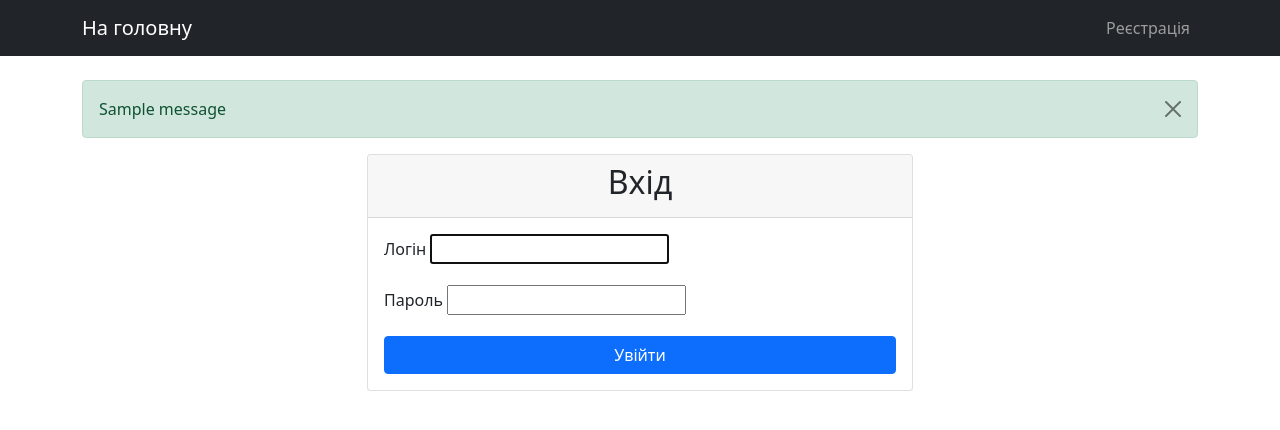
After one commit to MISHA-ITS/DjangoTestProject, a Django app: page /login/ in a window 1280 px wide. The commit adds this page. Shown: the top 430 px of the page. Run offline with Django 5.2, Linux system fonts and the light colour scheme; tables that the repository leaves empty hold one stand-in row (values such as "Sample post"); one stand-in notice (Sample message) is shown.

Commit message:
Create login-form

```diff
--- a/cats/mysite/urls.py
+++ b/cats/mysite/urls.py
@@ -19,9 +19,13 @@ from django.urls import path, include
 from . import views
 from django.conf import settings
 from django.conf.urls.static import static
+from django.contrib.auth.views import LogoutView
+from users.views import CustomLoginView
 
 urlpatterns = [
     path('users/', include('users.urls')),
     path('admin/', admin.site.urls),
     path("", views.home, name="home"),
+    path('login/', CustomLoginView.as_view(), name='users:login'),
+    path('logout/', LogoutView.as_view(), name='logout'),
 ] + static(settings.MEDIA_URL, document_root=settings.MEDIA_ROOT)
--- /dev/null
+++ b/cats/templates/login.html
@@ -0,0 +1,99 @@
+<!DOCTYPE html>
+<html lang="uk">
+<head>
+    <meta charset="UTF-8">
+    <meta name="viewport" content="width=device-width, initial-scale=1.0">
+    <title>Вхід - Каталог тварин</title>
+    <link href="https://cdn.jsdelivr.net/npm/bootstrap@5.1.3/dist/css/bootstrap.min.css" rel="stylesheet">
+</head>
+<body>
+
+<nav class="navbar navbar-expand-lg navbar-dark bg-dark">
+    <div class="container">
+        <a class="navbar-brand" href="{% url 'home' %}">На головну</a>
+        <button class="navbar-toggler" type="button" data-bs-toggle="collapse" data-bs-target="#navbarNav">
+            <span class="navbar-toggler-icon"></span>
+        </button>
+        <div class="collapse navbar-collapse" id="navbarNav">
+            <ul class="navbar-nav ms-auto">
+                {% if user.is_authenticated %}
+                    <li class="nav-item d-flex align-items-center">
+                        {% if user.image %}
+                            <img src="/media/{{ user.image }}"
+                                 class="rounded-circle me-2"
+                                 alt="{{ user.username }}"
+                                 style="width: 40px; height: 40px; object-fit: cover;">
+                        {% endif %}
+                        <span class="text-white me-3">{{ user.first_name }}</span>
+                    </li>
+                    <li class="nav-item">
+                        <a class="nav-link" href="{% url 'logout' %}">Вийти</a>
+                    </li>
+                {% else %}
+                    <li class="nav-item">
+                        <a class="nav-link" href="{% url 'users:register' %}">Реєстрація</a>
+                    </li>
+                {% endif %}
+            </ul>
+        </div>
+    </div>
+</nav>
+
+<main class="py-4">
+    <div class="container">
+        {% if messages %}
+            {% for message in messages %}
+                <div class="alert alert-{{ message.tags }} alert-dismissible fade show" role="alert">
+                    {{ message }}
+                    <button type="button" class="btn-close" data-bs-dismiss="alert" aria-label="Close"></button>
+                </div>
+            {% endfor %}
+        {% endif %}
+
+        <div class="row justify-content-center">
+            <div class="col-md-6">
+                <div class="card">
+                    <div class="card-header">
+                        <h2 class="text-center">Вхід</h2>
+                    </div>
+                    <div class="card-body">
+                        <form method="post">
+                            {% csrf_token %}
+
+                            {% if form.errors %}
+                            <div class="alert alert-danger">
+                                Невірне ім’я користувача або пароль
+                            </div>
+                            {% endif %}
+
+                            <div class="mb-3">
+                                <label for="username" class="form-label">Логін</label>
+                                {{ form.username }}
+                                {% if form.username.errors %}
+                                    <div class="text-danger">{{ form.username.errors }}</div>
+                                {% endif %}
+                            </div>
+
+                            <div class="mb-3">
+                                <label for="password" class="form-label">Пароль</label>
+                                {{ form.password }}
+                                {% if form.password1.errors %}
+                                    <div class="text-danger">{{ form.password1.errors }}</div>
+                                {% endif %}
+                            </div>
+
+                            <div class="d-grid">
+                                <button type="submit" class="btn btn-primary">Увійти</button>
+                            </div>
+                        </form>
+                    </div>
+                </div>
+            </div>
+        </div>
+
+    </div>
+</main>
+
+<script src="https://cdn.jsdelivr.net/npm/bootstrap@5.1.3/dist/js/bootstrap.bundle.min.js"></script>
+</body>
+</html>
--- a/cats/users/urls.py
+++ b/cats/users/urls.py
@@ -1,9 +1,12 @@
 from django.urls import path
 from . import views
+from django.contrib.auth import views as auth_views
 
 app_name = 'users'
 
 urlpatterns = [
     path('', views.index, name='index'),
     path('register/', views.register, name='register'),
+    path('login/', views.CustomLoginView.as_view(), name='login'),
+    path('logout/', auth_views.LogoutView.as_view(), name='logout'),
 ]
--- a/cats/users/views.py
+++ b/cats/users/views.py
@@ -3,6 +3,7 @@ from .utils import optimize_image
 from .forms import CustomUserCreationForm
 from django.contrib import messages
 from .models import CustomUser
+from django.contrib.auth.views import LoginView
 
 # Create your views here.
 def register(request):
@@ -34,3 +35,6 @@ def register(request):
 def index(request):
     users = CustomUser.objects.all()
     return render(request, 'users.html', {'users': users})
+
+class CustomLoginView(LoginView):
+    template_name = 'login.html'
```
Also changed, not shown: cats/mysite/settings.py (+5 -2 lines), cats/templates/home.html (+40 -1 lines), cats/templates/register.html (+21 -11 lines), cats/templates/users.html (+25 -10 lines), cats/users/forms.py (line endings or trailing spaces).
